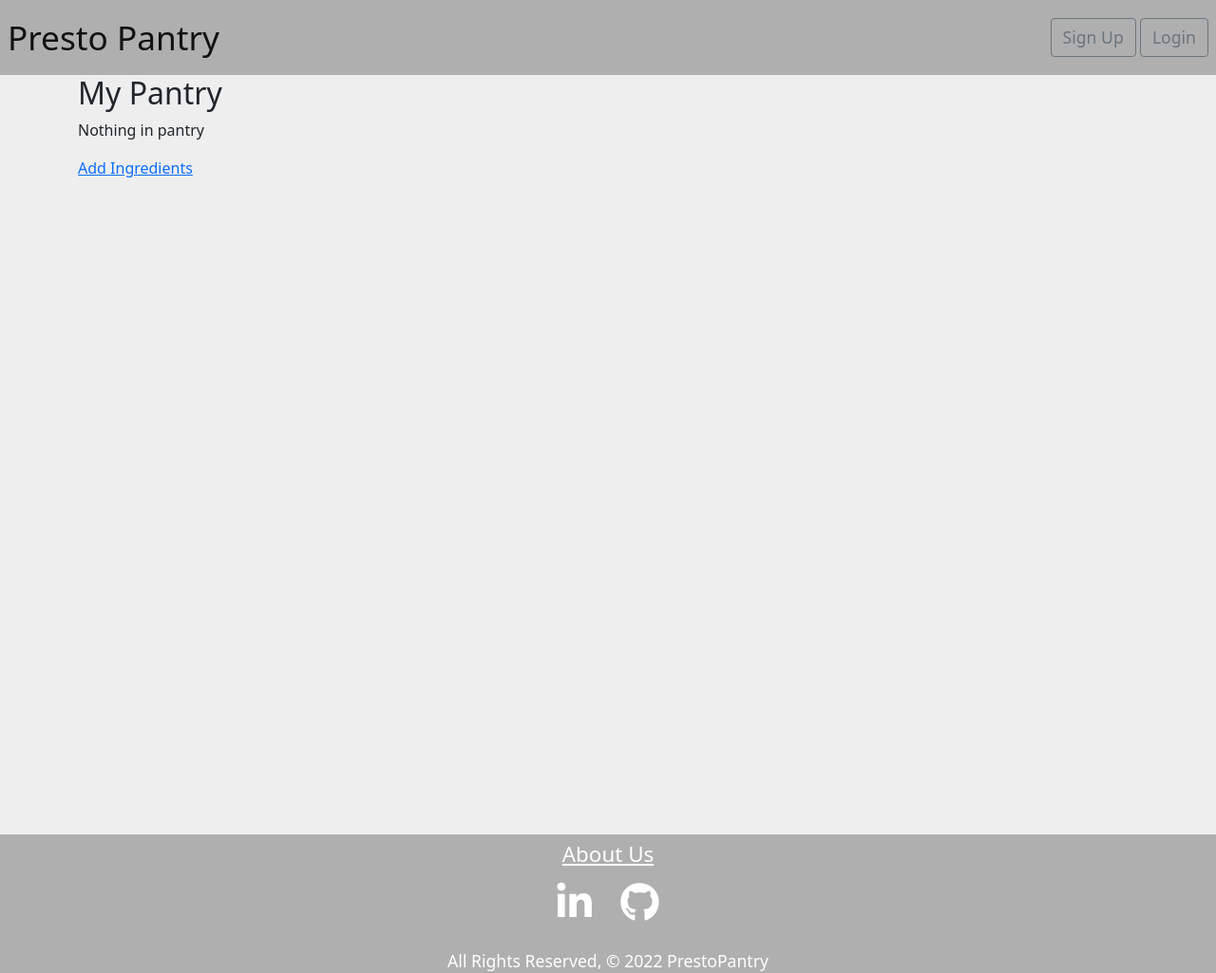
After one commit to dmill166/PrestoPantry, a Django app: page /pantry/ in a window 1280 px wide. The commit adds this page. Shown: the whole page at 95% size. Run offline with Django 4.2, Linux system fonts and the light colour scheme; some libraries are stand-ins or nearby versions.

Commit message:
Refactor to change user pantry flow

```diff
--- a/prestopantry_app/templates/base.html
+++ b/prestopantry_app/templates/base.html
@@ -30,7 +30,7 @@
             <a  href="{% url 'account' %}" class="btn btn-outline-secondary" > My Account </a>
           </li>
           <li class="nav-item">
-            <a href="{% url 'pantry-ingredients' %}" class="btn btn-outline-secondary" > Search Ingredients </a>
+            <a href="{% url 'pantry' %}" class="btn btn-outline-secondary" > My Pantry </a>
           </li>
         </ul>
           <a href="{% url 'logout' %}" class="btn btn-outline-secondary" >Logout</a>
--- /dev/null
+++ b/prestopantry_app/templates/pantry.html
@@ -0,0 +1,8 @@
+{% extends 'base.html' %}
+{% block content %}
+<h2> My Pantry </h2>
+
+{% comment %} Text place holder {% endcomment %}
+<p> Nothing in pantry </p>
+<a  href="{% url 'search-pantry-ingredients' %}"> Add Ingredients </a>
+{% endblock %}
--- a/prestopantry_app/urls.py
+++ b/prestopantry_app/urls.py
@@ -1,6 +1,8 @@
 # from operator import index
 from django.urls import path, include
 from django.contrib.staticfiles.urls import staticfiles_urlpatterns
+
+from django.views.generic.base import TemplateView
 
 from .views.account_views import login, signup, edit_account
 from .views import main_views, pantry_ingredients_views
@@ -13,7 +15,8 @@ urlpatterns = [
     path('account/', edit_account, name='account'),
     path('logout/', main_views.logout_view, name='logout'),
     path('about/', main_views.about, name='about'),
-    path('pantry-ingredients/', pantry_ingredients_views.search_by_ingredient, name='pantry-ingredients'),
+    path('pantry/', TemplateView.as_view(template_name='pantry.html'), name='pantry'),
+    path('search-pantry-ingredients/', pantry_ingredients_views.search_by_ingredient, name='search-pantry-ingredients'),
     path('auth/', include('social_django.urls', namespace='social')),
 
 ]
```
Also changed, not shown: prestopantry_app/templates/search_pantry_ingredients.html (renamed from prestopantry_app/templates/pantry_ingredients_page.html, +4 -4 lines), prestopantry_app/tests/view_tests/test_account_views.py (+1 -1 lines), prestopantry_app/tests/view_tests/test_pantry_ingredients_views.py (+14 -7 lines), prestopantry_app/views/pantry_ingredients_views.py (+4 -4 lines).
